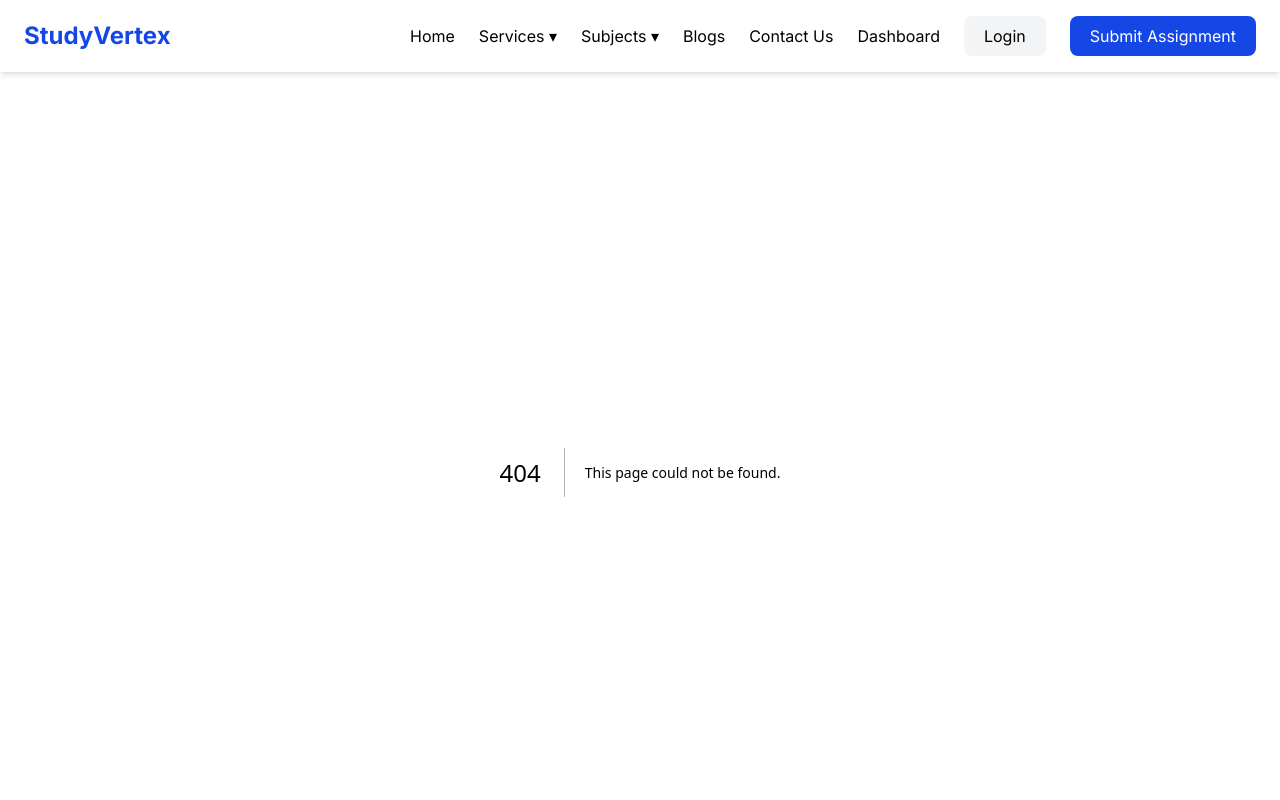
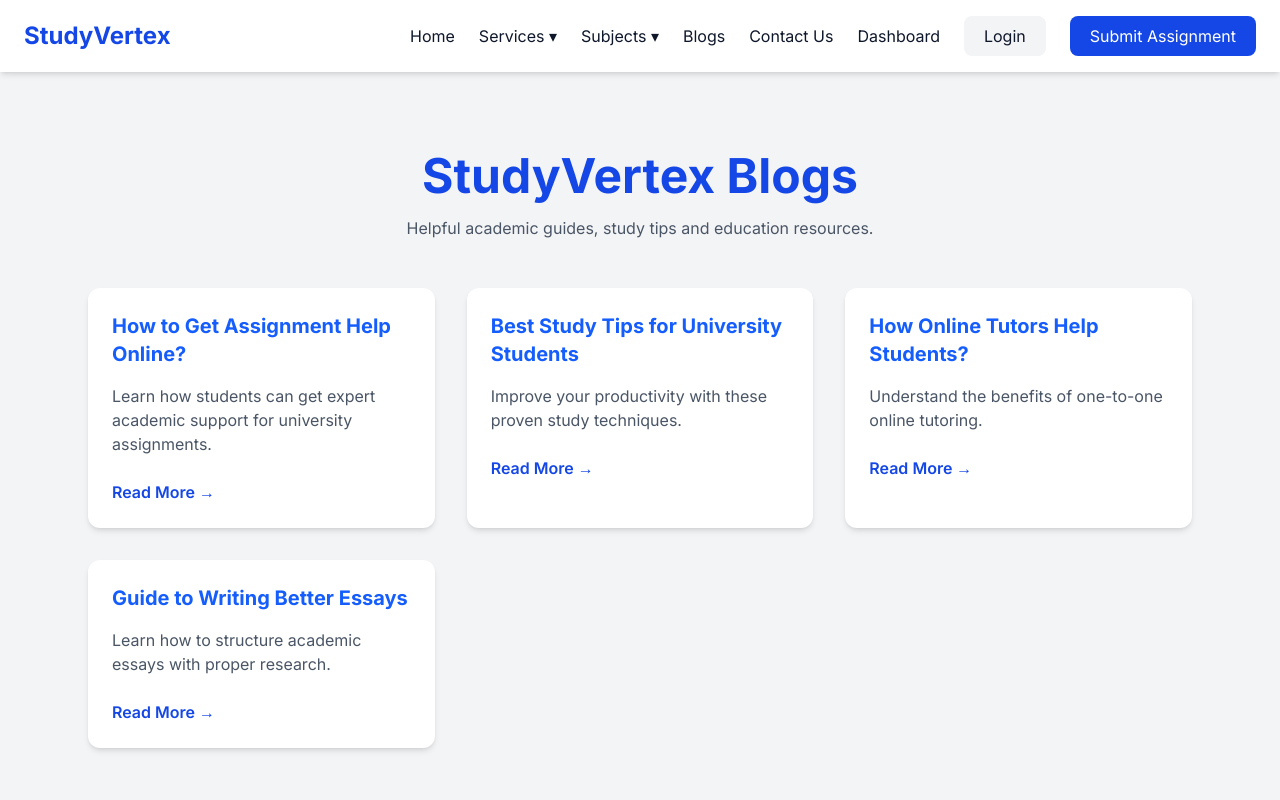
Before and after one commit to souravdadarwal01-max/StudyVertex, a Next.js app: page /blog in a window 1280 px wide. Before the commit this address had no page. Shown: the top 800 px of the page. Built offline with nearby package versions, Linux system fonts and the light colour scheme.

Commit message:
Added blog page

```diff
--- /dev/null
+++ b/app/blog/page.tsx
@@ -0,0 +1,85 @@
+export default function BlogsPage() {
+
+  const blogs = [
+    {
+      title: "How to Get Assignment Help Online?",
+      description:
+        "Learn how students can get expert academic support for university assignments.",
+    },
+
+    {
+      title: "Best Study Tips for University Students",
+      description:
+        "Improve your productivity with these proven study techniques.",
+    },
+
+    {
+      title: "How Online Tutors Help Students?",
+      description:
+        "Understand the benefits of one-to-one online tutoring.",
+    },
+
+    {
+      title: "Guide to Writing Better Essays",
+      description:
+        "Learn how to structure academic essays with proper research.",
+    },
+  ];
+
+
+  return (
+    <main className="min-h-screen bg-gray-100 py-20">
+
+      <div className="max-w-6xl mx-auto px-6">
+
+
+        <h1 className="text-5xl font-bold text-center text-blue-700">
+          StudyVertex Blogs
+        </h1>
+
+
+        <p className="text-center text-gray-600 mt-4">
+          Helpful academic guides, study tips and education resources.
+        </p>
+
+
+
+        <div className="grid md:grid-cols-2 lg:grid-cols-3 gap-8 mt-12">
+
+
+          {blogs.map((blog,index)=>(
+
+            <div
+              key={index}
+              className="bg-white rounded-xl shadow-md p-6"
+            >
+
+              <h2 className="text-xl font-bold text-blue-600">
+                {blog.title}
+              </h2>
+
+
+              <p className="mt-4 text-gray-600">
+                {blog.description}
+              </p>
+
+
+              <button className="mt-6 text-blue-700 font-semibold">
+                Read More →
+              </button>
+
+
+            </div>
+
+          ))}
+
+
+        </div>
+
+
+      </div>
+
+
+    </main>
+  );
+}
```
